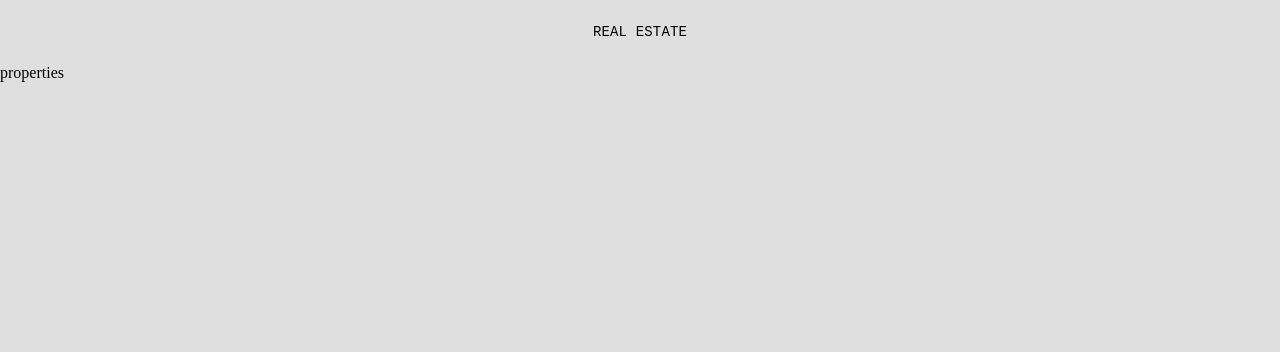
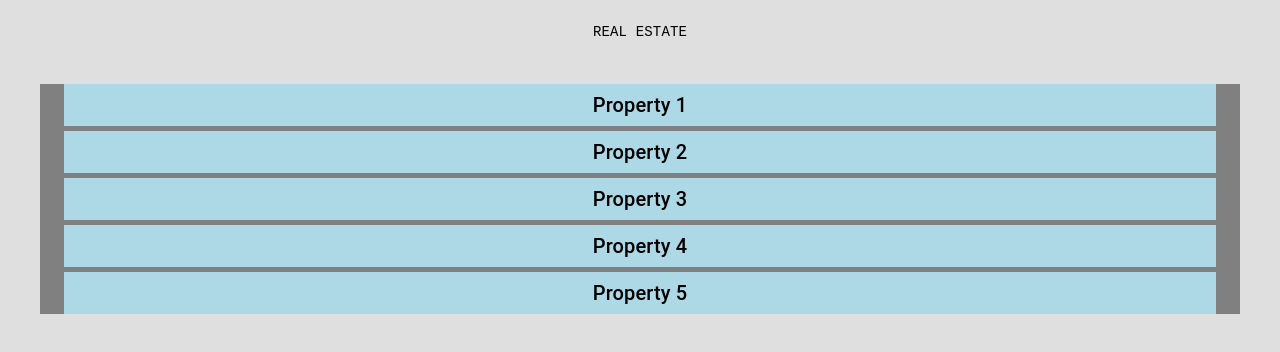
Before and after one commit to ssparser/realestate, a React (Vite) app in the folder frontend/: page /property in a window 1280 px wide. Shown: the top 352 px of the page. Built offline with nearby package versions, Linux system fonts and the light colour scheme.

Commit message:
property

```diff
--- a/frontend/src/App.jsx
+++ b/frontend/src/App.jsx
@@ -1,7 +1,7 @@
 import React, { useState, useEffect } from "react";
-import Dashboard from "./components/Dashboard";
+import Dashboard from "./pages/Dashboard";
 import { BrowserRouter as Router, Routes, Route } from "react-router-dom";
-import Property from "./components/Property";
+import Property from "./pages/Property";
 import Item from "./components/Item";
 import { ModalProvider } from "./store/ModalProvider";
 
--- a/frontend/src/components/Property.jsx
+++ /dev/null
@@ -1,9 +0,0 @@
-
-
-function Property() {
-
-return(
-  <>properties</>
-)
-}
-export default Property;
--- a/frontend/src/components/Dashboard.jsx
+++ b/frontend/src/pages/Dashboard.jsx
@@ -9,7 +9,7 @@ import CardContent from "@mui/material/CardContent";
 import CardMedia from "@mui/material/CardMedia";
 import { CardActionArea } from "@mui/material";
 import useFetch from "../customHooks/useFetch";
-import PropertyCard from "./PropertyCard";
+import PropertyCard from "../components/PropertyCard";
 
 
 
--- /dev/null
+++ b/frontend/src/pages/Property.jsx
@@ -0,0 +1,83 @@
+import React, { useState } from "react";
+import { Collapse, Container, Grid, Box, Typography, CardMedia } from "@mui/material";
+
+function Property() {
+  const [open, setOpen] = useState(null);
+  const properties = [
+    { id: 1, name: "Property 1" },
+    { id: 2, name: "Property 2" },
+    { id: 3, name: "Property 3" },
+    { id: 4, name: "Property 4" },
+    { id: 5, name: "Property 5" },
+  ];
+
+  const handleToggle = (index) => {
+    setOpen(open === index ? null : index);
+  };
+
+  return (
+    <Container sx={{ backgroundColor: "grey", mt: "20px" }}>
+      {properties.map((property, index) => (
+        <Grid
+          item
+          xs={12}
+          key={property.id}
+          sx={{
+            width: "100%",
+            ml: 0,
+            mr: 0,
+            mt: "5px",
+            mb: "5px",
+            pt: "5px",
+            pb: "5px",
+            backgroundColor: "lightblue",
+            textAlign: "center",
+            cursor: "pointer",
+          }}
+          onClick={() => handleToggle(index)}
+        >
+          <Typography variant="h6">{property.name}</Typography>
+          <Collapse in={open === index} timeout="auto" unmountOnExit>
+            <Box
+              sx={{
+                mt: "20px",
+                backgroundColor: "white",
+                padding: 2,
+              }}
+            >
+              <Grid container spacing={2}>
+                <Grid item xs={6}>
+                  <CardMedia
+                    component="img"
+                    height="200"
+                    image="https://via.placeholder.com/300"
+                    alt="Before"
+                    sx={{ objectFit: 'cover' }}
+                  />
+                  <Typography variant="caption">Before</Typography>
+                </Grid>
+                <Grid item xs={6}>
+                  <CardMedia
+                    component="img"
+                    height="200"
+                    image="https://via.placeholder.com/300"
+                    alt="After"
+                    sx={{ objectFit: 'cover' }}
+                  />
+                  <Typography variant="caption">After</Typography>
+                </Grid>
+              </Grid>
+              <Box sx={{ marginTop: 2 }}>
+                <Typography variant="body2">- Point 1 about the property</Typography>
+                <Typography variant="body2">- Point 2 about the property</Typography>
+                <Typography variant="body2">- Point 3 about the property</Typography>
+              </Box>
+            </Box>
+          </Collapse>
+        </Grid>
+      ))}
+    </Container>
+  );
+}
+
+export default Property;
```
